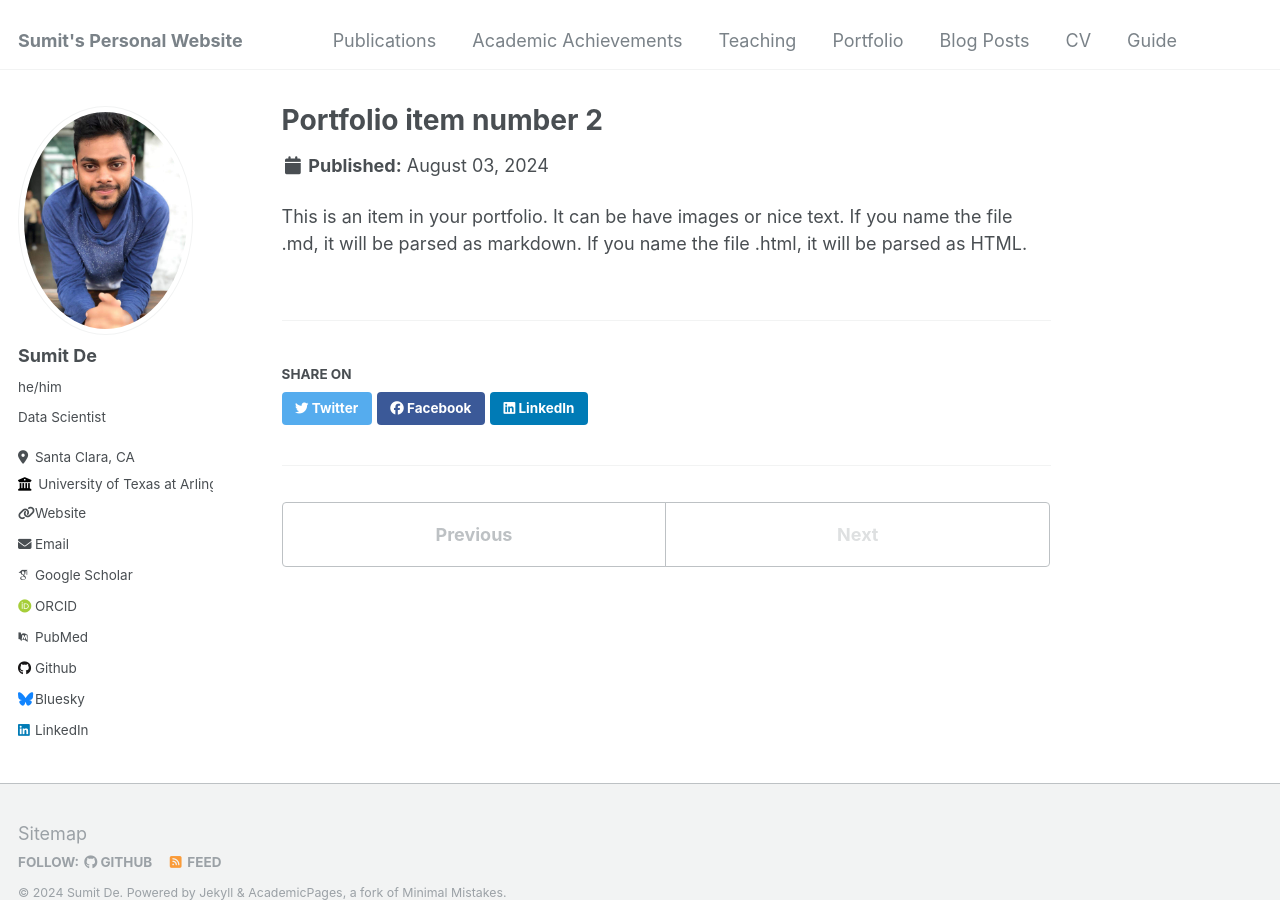
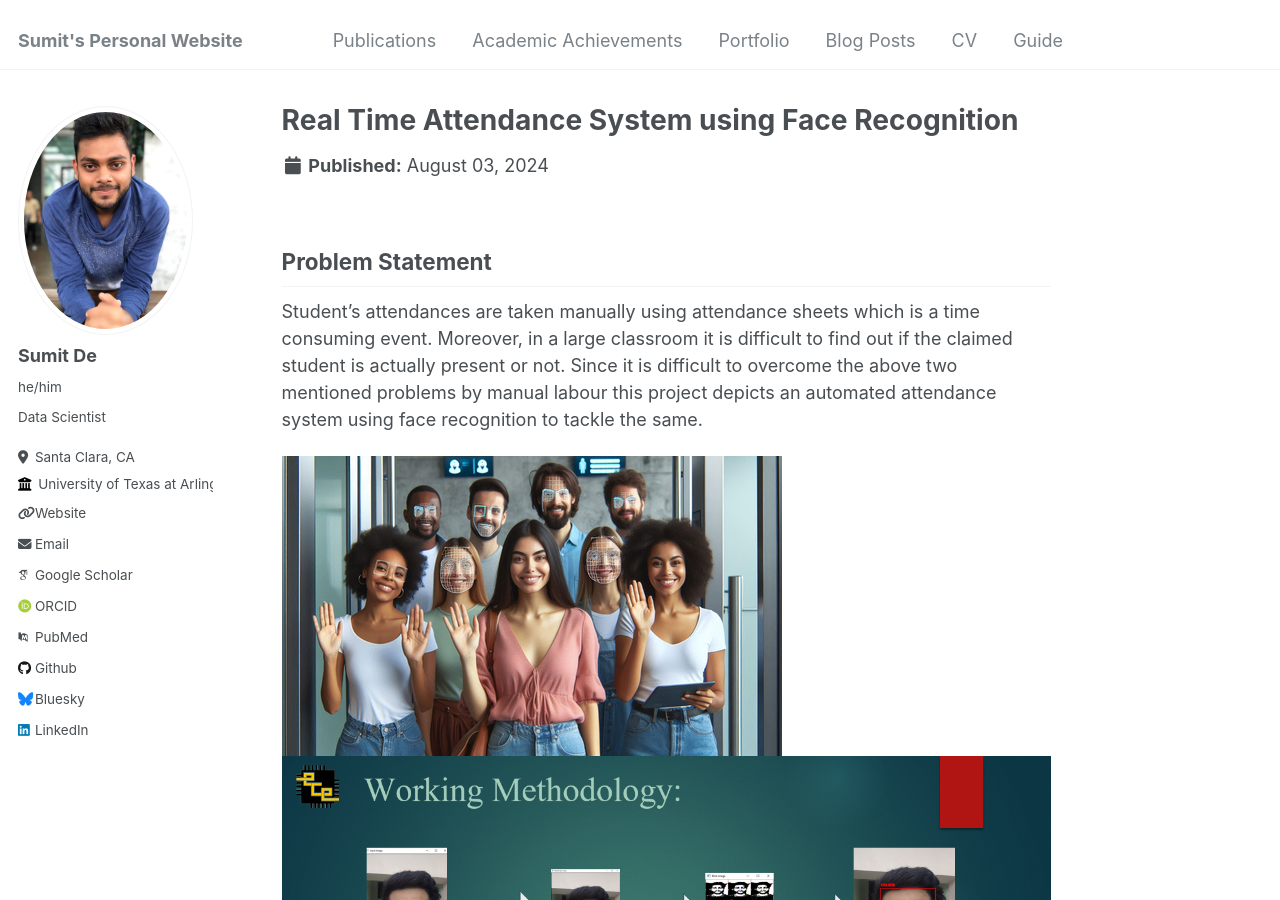
Before and after one commit to sumitisthename/sumitisthename.github.io, a Jekyll site: the page built from _portfolio/portfolio-2.md, in a window 1280 px wide and 900 px high. Built offline with Jekyll 4.4.1, drawn with Linux system fonts in a browser that asks for light colours; some web fonts are replaced.

Commit message:
New Changes

```diff
--- a/_data/navigation.yml
+++ b/_data/navigation.yml
@@ -5,9 +5,6 @@ main:
 
   - title: "Academic Achievements"
     url: /academic-achievements/
-
-  - title: "Teaching"
-    url: /teaching/
 
   - title: "Portfolio"
     url: /portfolio/
--- a/_portfolio/portfolio-2.html
+++ /dev/null
@@ -1,7 +0,0 @@
----
-title: "Portfolio item number 2"
-excerpt: "Short description of portfolio item number 2 <br/><img src='/images/500x300.png'>"
-collection: portfolio
----
-
-This is an item in your portfolio. It can be have images or nice text. If you name the file .md, it will be parsed as markdown. If you name the file .html, it will be parsed as HTML.
--- /dev/null
+++ b/_portfolio/portfolio-2.md
@@ -0,0 +1,12 @@
+---
+title: "Real Time Attendance System using Face Recognition"
+excerpt: "Short description of portfolio item number 2<br/><img src='/images/portfolio2-block-diagram.png'>"
+collection: portfolio
+---
+
+## Problem Statement
+Student’s attendances are taken manually using attendance sheets which is a time consuming event. Moreover, in a large classroom it is difficult to find out if the claimed student is actually present or not. Since it is difficult to overcome the above two mentioned problems by manual labour this project depicts an automated attendance system using face recognition to tackle the same.
+
+
+![Face_Recognition](/images/face-recognition.png)
+![Working](/images/working-methodology.png)
```
Also changed, not shown: _pages/about.md (+3 -3 lines), images/face-recognition.png (added), images/portfolio2-block-diagram.png (added), images/working-methodology.png (added).
